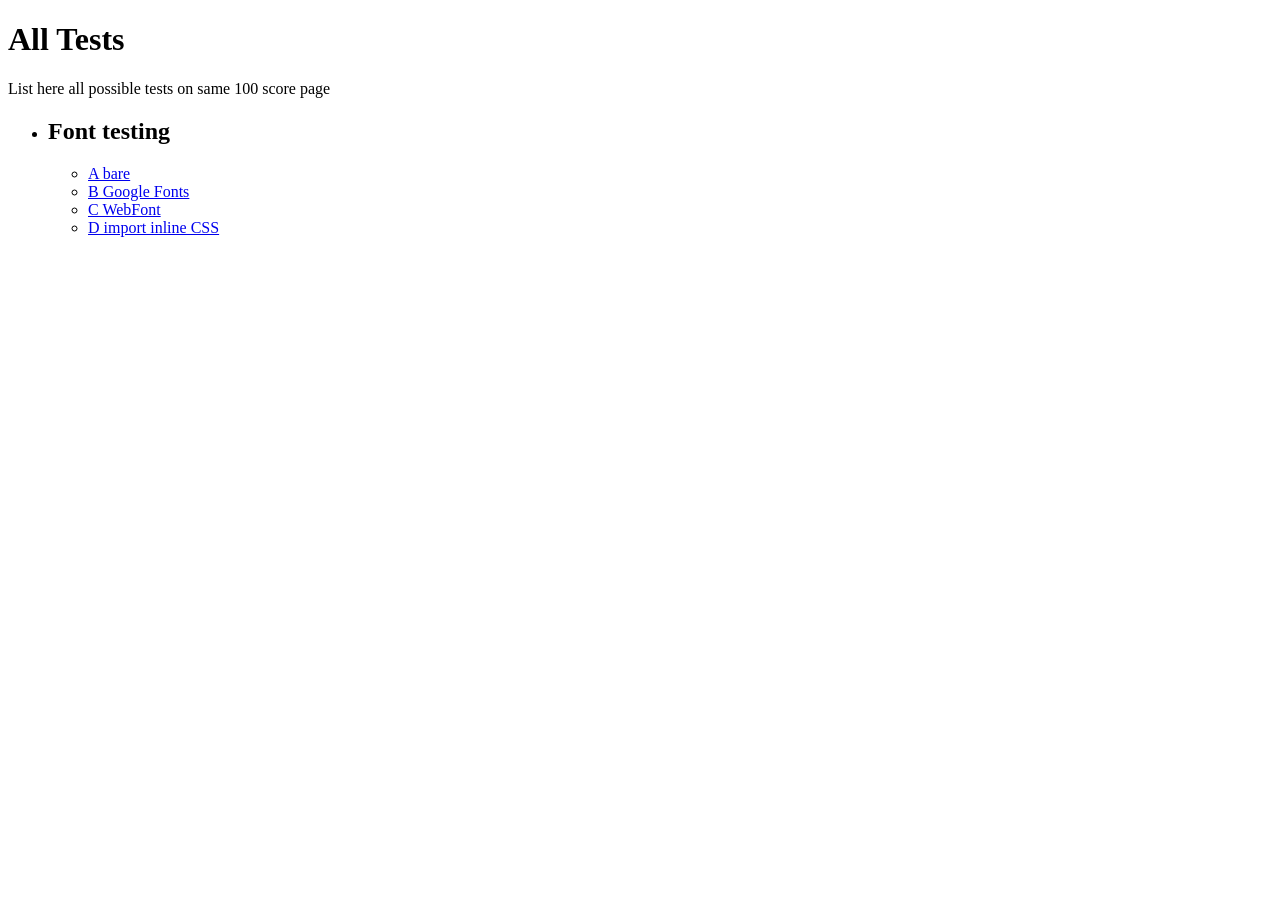
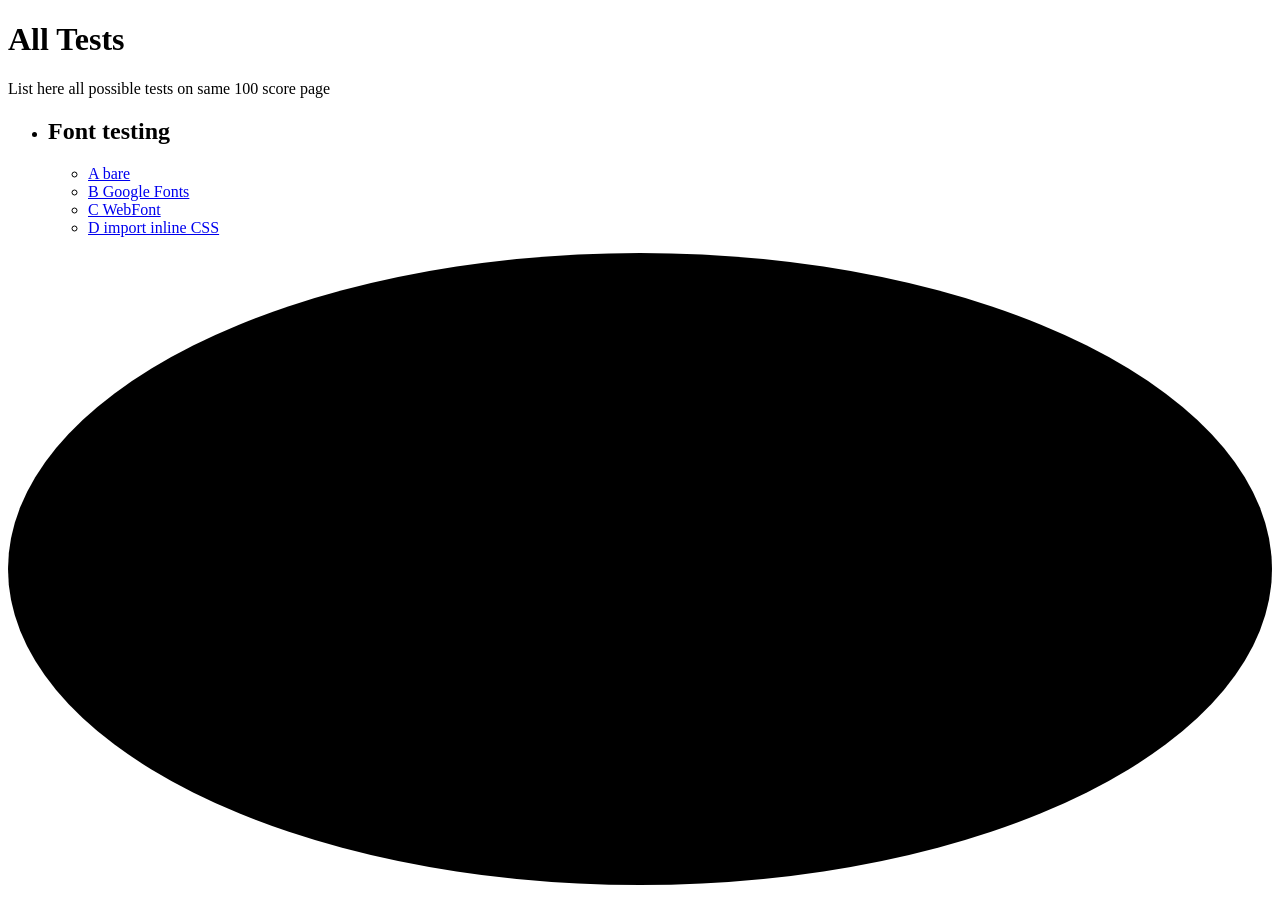
Before and after one commit to ispmdev/sandbox, a plain HTML site: page docs/index.html in a window 1280 px wide. Before the commit the page ends 800 px from the top, so only its background shows below. Drawn offline with Linux system fonts and the light colour scheme.

Commit message:
Update index.html

```diff
--- a/docs/index.html
+++ b/docs/index.html
@@ -26,6 +26,7 @@
                 </li>
             </ul>
     </ul>
+    <image src="el.svg">
 
 </body>
 </html>
```
